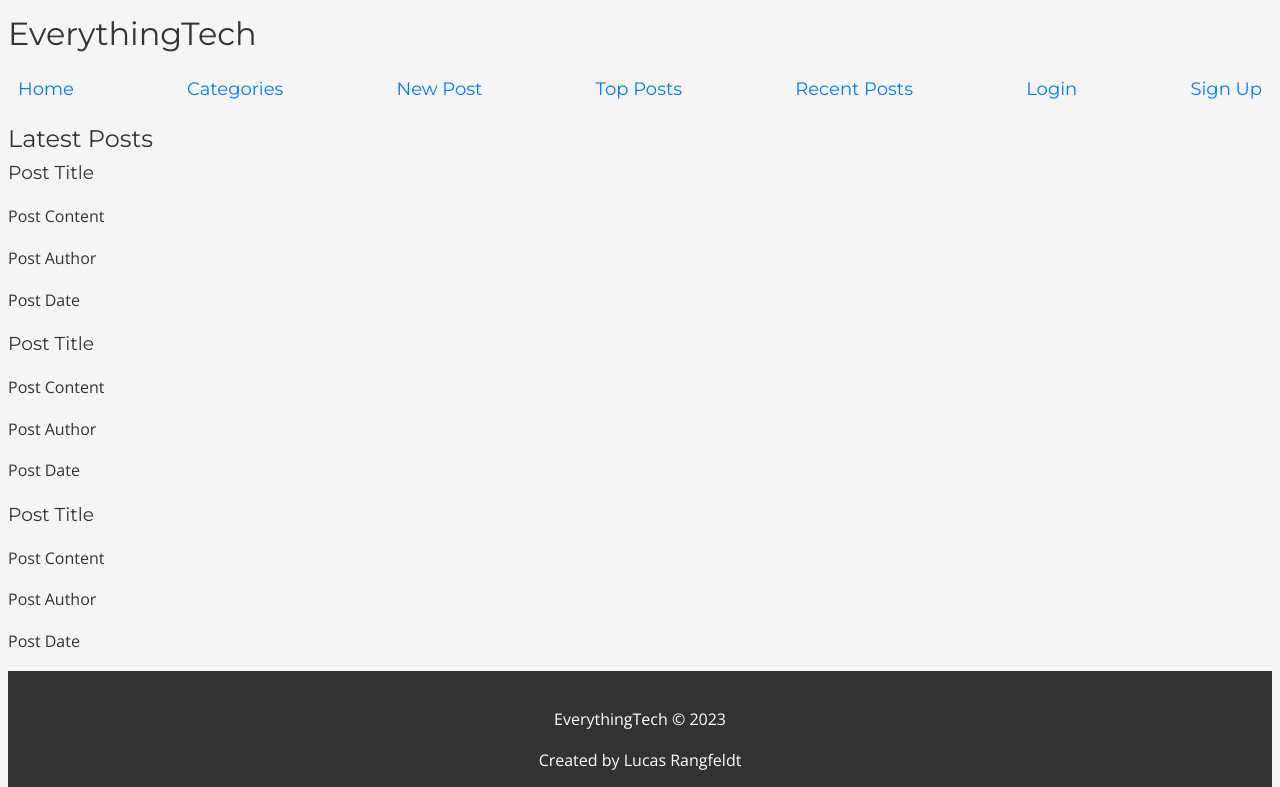
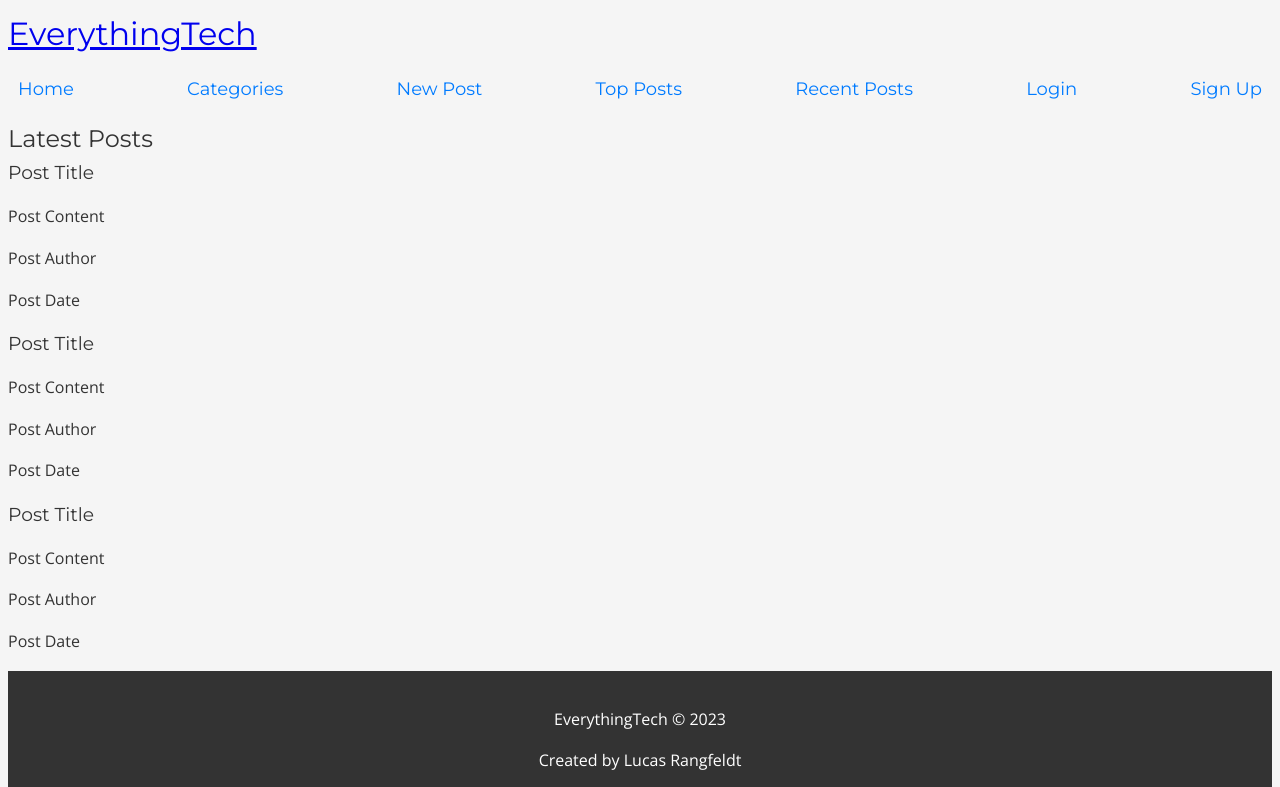
Before and after one commit to LucasRangfeldt/redesigned-train, a plain HTML site: page index.html in a window 1280 px wide. Shown: the top 787 px of the page. Drawn offline with nearby package versions, Linux system fonts and the light colour scheme.

Commit message:
add link to header to make it go to homepage

```diff
--- a/assets/styles.css
+++ b/assets/styles.css
@@ -71,6 +71,7 @@ button, input[type="submit"]:hover {
     box-shadow: 0px 8px 16px 0px rgba(0,0,0,0.2);
     padding: 12px 16px;
     z-index: 1 ;
+
 }
 
 .dropdown:hover .dropdown-content {
--- a/index.html
+++ b/index.html
@@ -11,7 +11,7 @@
 <body>
     <div class="main">
         <header>
-            <h1>EverythingTech</h1>
+            <h1><a href="index.html">EverythingTech</a></h1>
             <nav>
                 <ul>
                     <li><a href="index.html">Home</a></li>
@@ -71,7 +71,6 @@
                 <li><a href="#">Terms And Conditions</a></li>¨
                 <li><a href="#">Privacy Policy</a></li>
             </ul>
-
         </footer>
 </body>
 </html>
```
